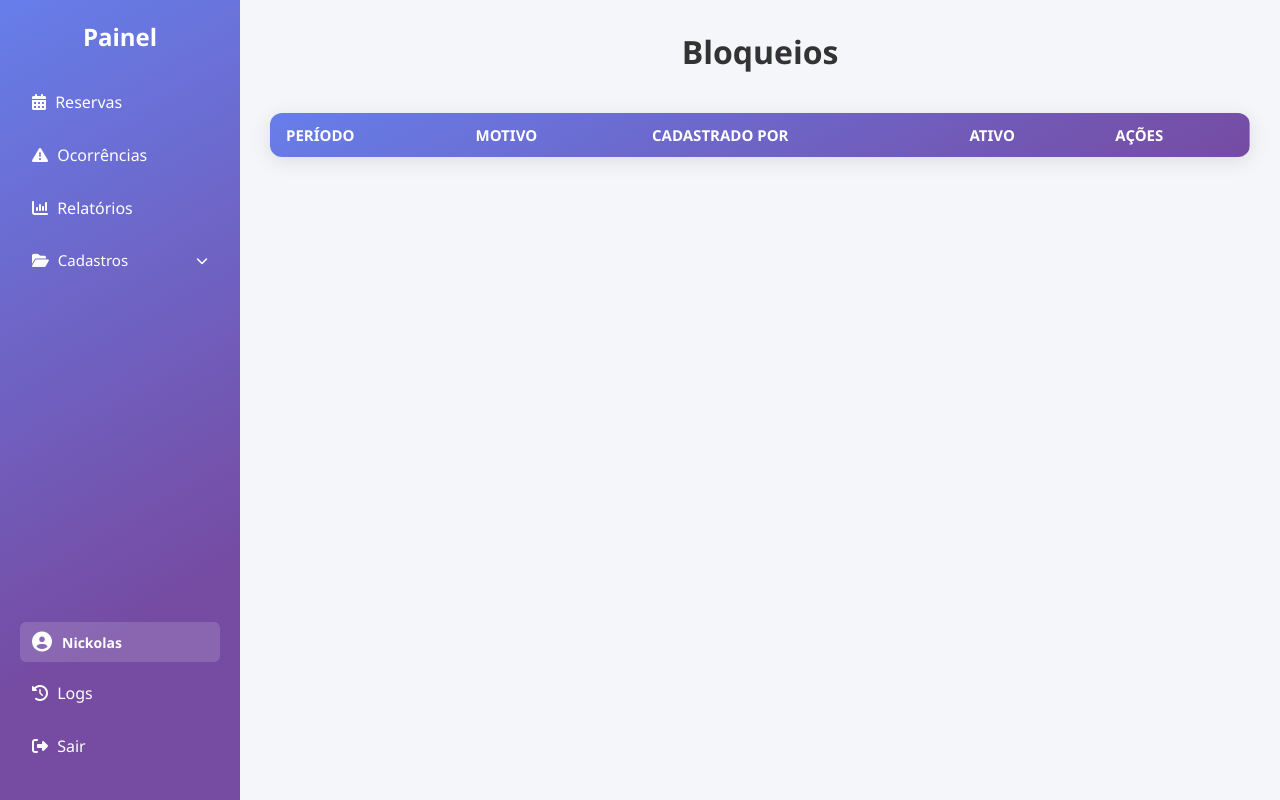
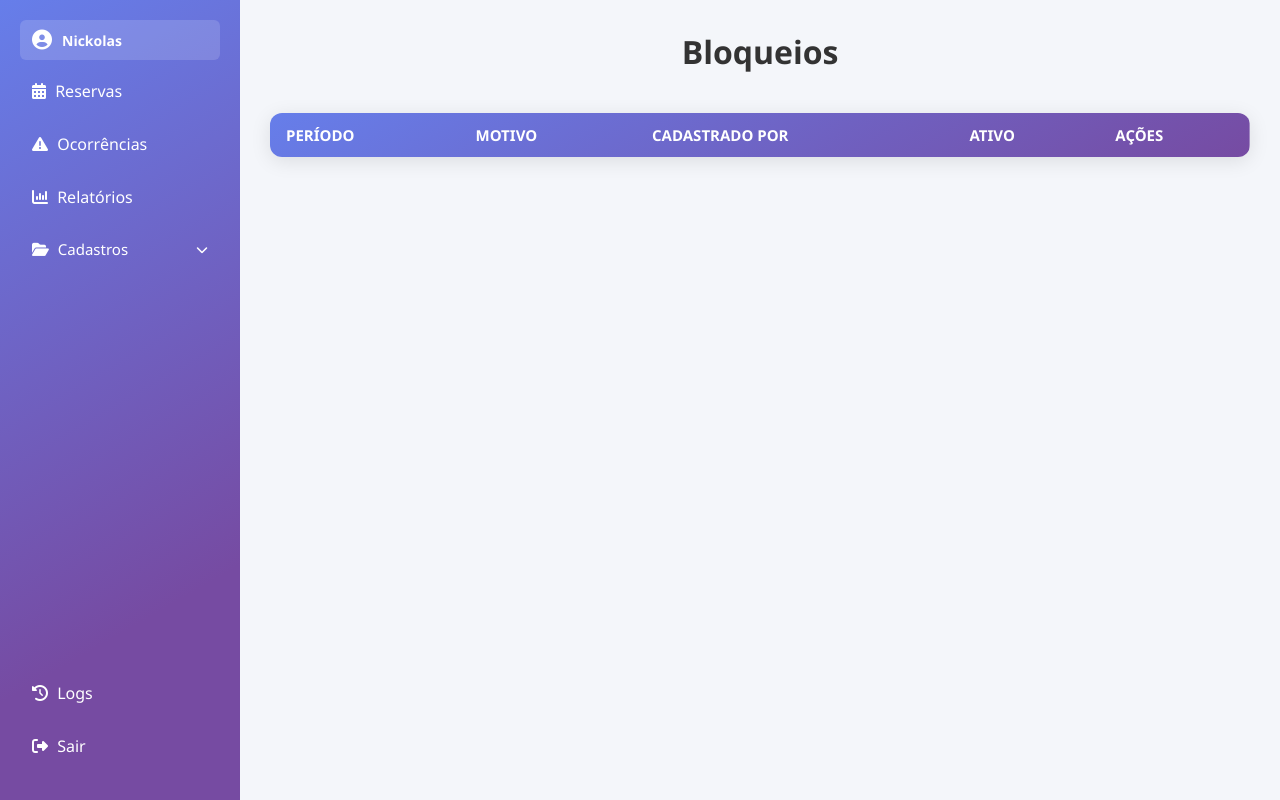
Before and after one commit to nickolasbulla/sistemachacara, a PHP site: page /app/bloqueios/index.php in a window 1280 px wide. Run offline with PHP 8.4, Linux system fonts and the light colour scheme; a user stored in the database is signed in; data comes from the database, SQL or seed files in the repository; data that the repository does not hold is empty; some libraries are stand-ins or nearby versions.

Commit message:
perfil em local diferente

```diff
--- a/includes/layout/sidebar.php
+++ b/includes/layout/sidebar.php
@@ -1,6 +1,9 @@
 <aside class="sidebar">
     <div class="menu-topo">
-        <h2>Painel</h2>
+        <div class="sidebar-usuario">
+            <i class="fa-solid fa-circle-user"></i>
+            <span><?= htmlspecialchars($_SESSION['usuario_nome']) ?></span>
+        </div>
         <ul>
 
             <li>
@@ -71,10 +74,6 @@
     </div>
 
     <div class="menu-bottom">
-        <div class="sidebar-usuario">
-            <i class="fa-solid fa-circle-user"></i>
-            <span><?= htmlspecialchars($_SESSION['usuario_nome']) ?></span>
-        </div>
         <ul>
             <?php if ($_SESSION['usuario_tipo'] === 'admin'): ?>
             <li>
```
